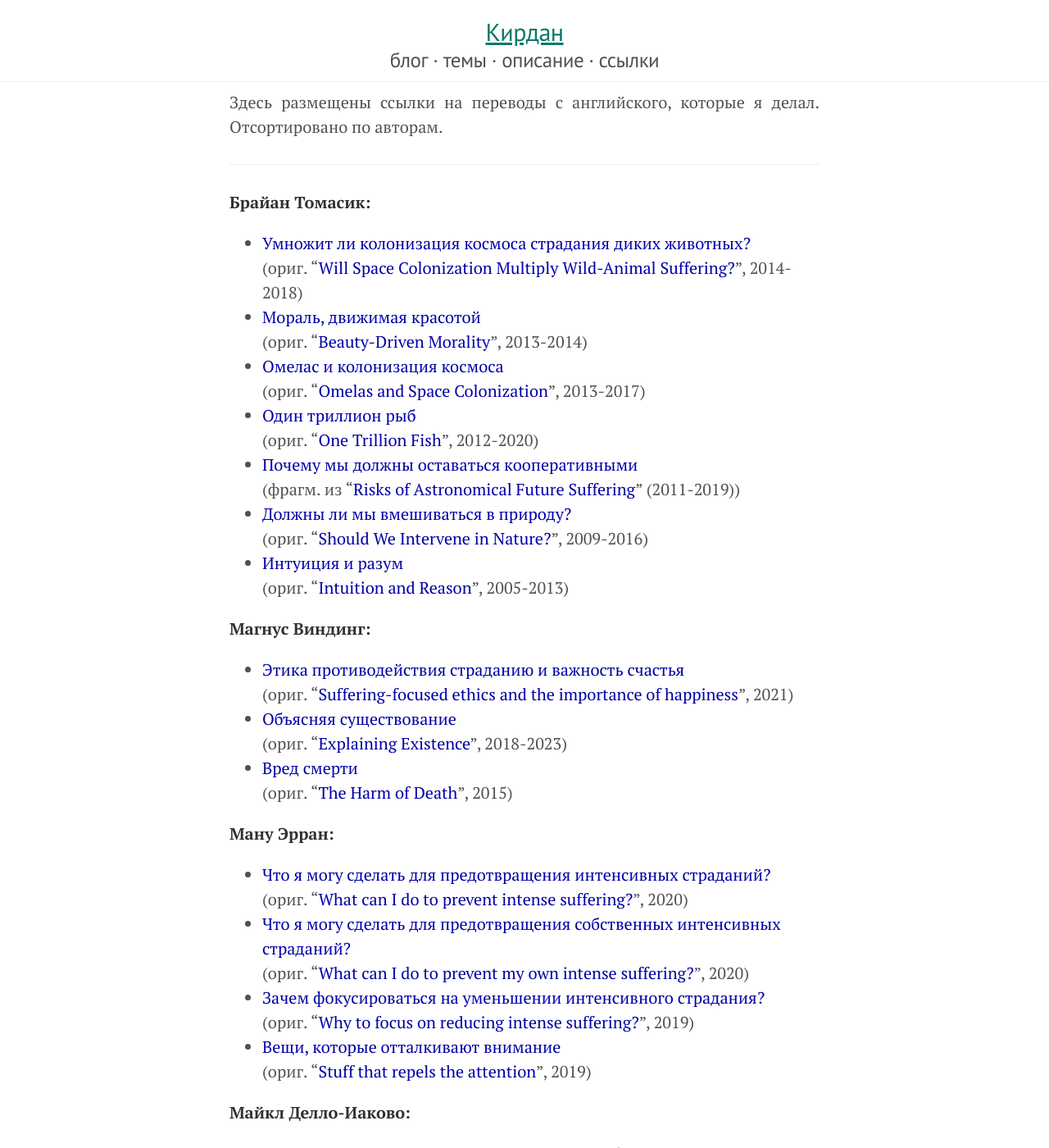
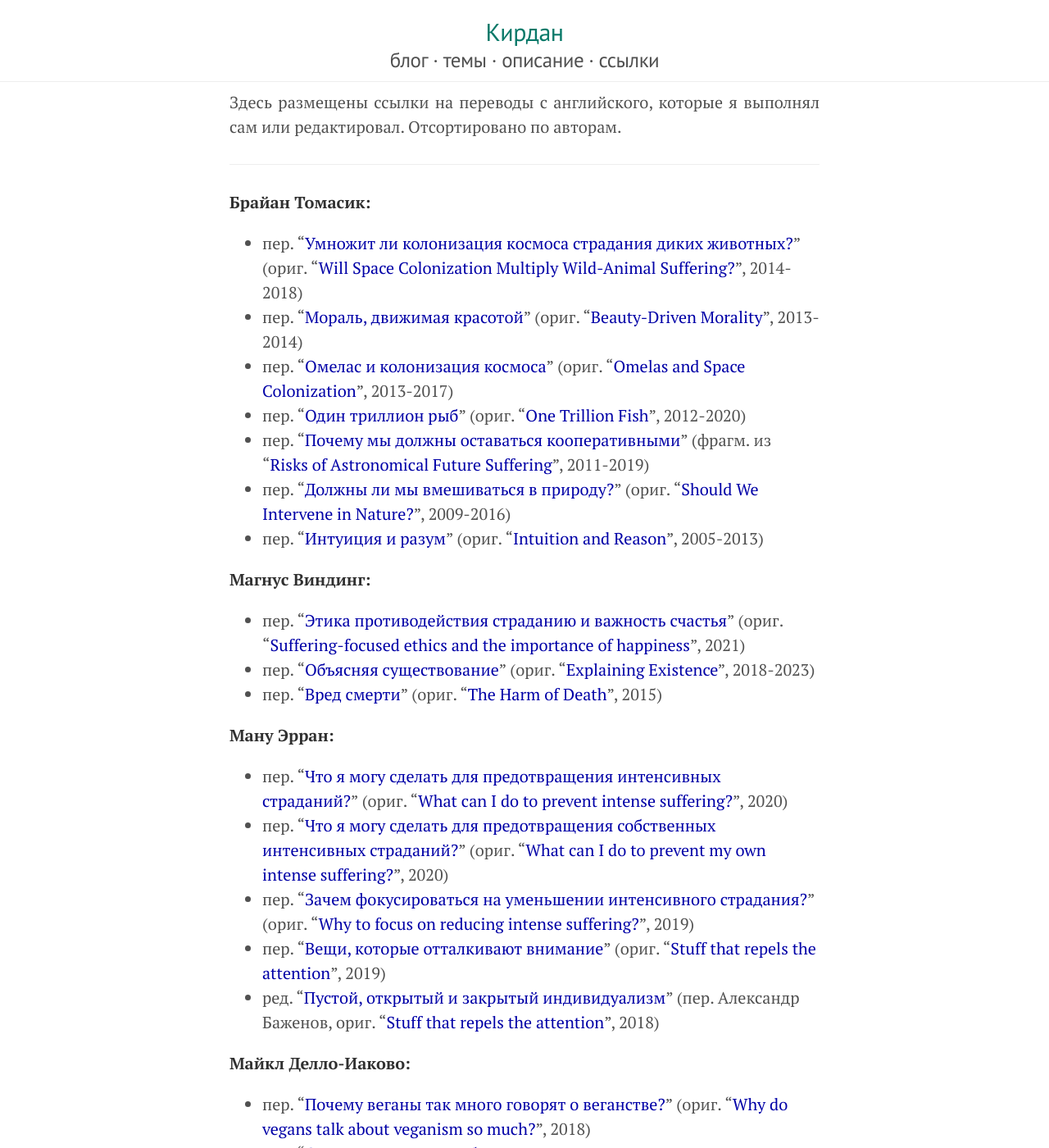
Before and after one commit to KKirdan/kkirdan.github.io, a Jekyll site: the page built from blog/translations.md, in a window 1280 px wide and 1400 px high. Shown: the whole window at 82% size. Built offline with Jekyll 4.4.1, drawn with Linux system fonts in a browser that asks for light colours; some of the changed text lies outside the part shown.

Commit message:
small fix

```diff
--- a/blog/translations.md
+++ b/blog/translations.md
@@ -1,48 +1,51 @@
 ---
 layout: blog
 title: "Кирдан: переводы"
-nav_id: 0
 ---
-Здесь размещены ссылки на переводы с английского, которые я делал. Отсортировано по авторам.
+Здесь размещены ссылки на переводы с английского, которые я выполнял сам или редактировал. Отсортировано по авторам.
 
 ---
 
 **Брайан Томасик:**
-* [Умножит ли колонизация космоса страдания диких животных?](https://reducingsuffering.github.io/brian-tomasik-will-space-colonization-multiply-wild-animal-suffering.html)<br>(ориг. "[Will Space Colonization Multiply Wild-Animal Suffering?](https://reducing-suffering.org/will-space-colonization-multiply-wild-animal-suffering/)", 2014-2018)
-* [Мораль, движимая красотой](https://reducingsuffering.github.io/brian-tomasik-beauty-driven-morality.html)<br>(ориг. "[Beauty-Driven Morality](https://reducing-suffering.org/beauty-driven-morality/)", 2013-2014)
-* [Омелас и колонизация космоса](https://reducingsuffering.github.io/brian-tomasik-omelas-and-space-colonization.html)<br>(ориг. "[Omelas and Space Colonization](https://reducing-suffering.org/omelas-and-space-colonization/)", 2013-2017)
-* [Один триллион рыб](https://reducingsuffering.github.io/brian-tomasik-one-trillion-fish.html)<br>(ориг. "[One Trillion Fish](https://reducing-suffering.org/one-trillion-fish/)", 2012-2020)
-* [Почему мы должны оставаться кооперативными](https://reducingsuffering.github.io/brian-tomasik-1.html)<br>(фрагм. из "[Risks of Astronomical Future Suffering](https://longtermrisk.org/risks-of-astronomical-future-suffering)" (2011-2019))
-* [Должны ли мы вмешиваться в природу?](https://reducingsuffering.github.io/brian-tomasik-should-we-intervene-in-nature.html)<br>(ориг. "[Should We Intervene in Nature?](https://reducing-suffering.org/should-we-intervene-in-nature/)", 2009-2016)
-* [Интуиция и разум](https://reducingsuffering.github.io/brian-tomasik-intuition-and-reason.html)<br>(ориг. "[Intuition and Reason](https://reducing-suffering.org/intuition-and-reason/)", 2005-2013)
+* пер. "[Умножит ли колонизация космоса страдания диких животных?](https://reducingsuffering.github.io/brian-tomasik-will-space-colonization-multiply-wild-animal-suffering.html)" (ориг. "[Will Space Colonization Multiply Wild-Animal Suffering?](https://reducing-suffering.org/will-space-colonization-multiply-wild-animal-suffering/)", 2014-2018)
+* пер. "[Мораль, движимая красотой](https://reducingsuffering.github.io/brian-tomasik-beauty-driven-morality.html)" (ориг. "[Beauty-Driven Morality](https://reducing-suffering.org/beauty-driven-morality/)", 2013-2014)
+* пер. "[Омелас и колонизация космоса](https://reducingsuffering.github.io/brian-tomasik-omelas-and-space-colonization.html)" (ориг. "[Omelas and Space Colonization](https://reducing-suffering.org/omelas-and-space-colonization/)", 2013-2017)
+* пер. "[Один триллион рыб](https://reducingsuffering.github.io/brian-tomasik-one-trillion-fish.html)" (ориг. "[One Trillion Fish](https://reducing-suffering.org/one-trillion-fish/)", 2012-2020)
+* пер. "[Почему мы должны оставаться кооперативными](https://reducingsuffering.github.io/brian-tomasik-1.html)" (фрагм. из "[Risks of Astronomical Future Suffering](https://longtermrisk.org/risks-of-astronomical-future-suffering)", 2011-2019)
+* пер. "[Должны ли мы вмешиваться в природу?](https://reducingsuffering.github.io/brian-tomasik-should-we-intervene-in-nature.html)" (ориг. "[Should We Intervene in Nature?](https://reducing-suffering.org/should-we-intervene-in-nature/)", 2009-2016)
+* пер. "[Интуиция и разум](https://reducingsuffering.github.io/brian-tomasik-intuition-and-reason.html)" (ориг. "[Intuition and Reason](https://reducing-suffering.org/intuition-and-reason/)", 2005-2013)
 
 **Магнус Виндинг:**
-* [Этика противодействия страданию и важность счастья](https://reducingsuffering.github.io/magnus-vinding-suffering-focused-ethics-and-the-importance-of-happiness.html)<br>(ориг. "[Suffering-focused ethics and the importance of happiness](https://magnusvinding.com/2021/01/12/the-importance-of-happiness/)", 2021)
-* [Объясняя существование](https://reducingsuffering.github.io/magnus-vinding-explaining-existence.html)<br>(ориг. "[Explaining Existence](https://magnusvinding.com/2018/08/16/explaining-existence/)", 2018-2023)
-* [Вред смерти](https://reducingsuffering.github.io/magnus-vinding-the-harm-of-death.html)<br>(ориг. "[The Harm of Death](https://www.utilitarianism.com/magnus-vinding/harm-death.html)", 2015)
+* пер. "[Этика противодействия страданию и важность счастья](https://reducingsuffering.github.io/magnus-vinding-suffering-focused-ethics-and-the-importance-of-happiness.html)" (ориг. "[Suffering-focused ethics and the importance of happiness](https://magnusvinding.com/2021/01/12/the-importance-of-happiness/)", 2021)
+* пер. "[Объясняя существование](https://reducingsuffering.github.io/magnus-vinding-explaining-existence.html)" (ориг. "[Explaining Existence](https://magnusvinding.com/2018/08/16/explaining-existence/)", 2018-2023)
+* пер. "[Вред смерти](https://reducingsuffering.github.io/magnus-vinding-the-harm-of-death.html)" (ориг. "[The Harm of Death](https://www.utilitarianism.com/magnus-vinding/harm-death.html)", 2015)
 
 **Ману Эрран:**
-* [Что я могу сделать для предотвращения интенсивных страданий?](https://reducingsuffering.github.io/manu-herran-what-can-i-do-to-prevent-intense-suffering.html)<br>(ориг. "[What can I do to prevent intense suffering?](https://manuherran.com/what-can-i-do-to-prevent-intense-suffering/)", 2020)
-* [Что я могу сделать для предотвращения собственных интенсивных страданий?](https://reducingsuffering.github.io/manu-herran-what-can-i-do-to-prevent-my-own-intense-suffering.html)<br>(ориг. "[What can I do to prevent my own intense suffering?](https://manuherran.com/what-can-i-do-to-prevent-my-own-intense-suffering/)", 2020)
-* [Зачем фокусироваться на уменьшении интенсивного страдания?](https://reducingsuffering.github.io/manu-herran-why-to-focus-on-reducing-intense-suffering.html)<br>(ориг. "[Why to focus on reducing intense suffering?](https://manuherran.com/why-to-focus-on-reducing-intense-suffering/)", 2019)
-* [Вещи, которые отталкивают внимание](https://reducingsuffering.github.io/manu-herran-stuff-that-repels-the-attention.html)<br>(ориг. "[Stuff that repels the attention](https://manuherran.com/stuff-that-repels-the-attention/)", 2019)
+* пер. "[Что я могу сделать для предотвращения интенсивных страданий?](https://reducingsuffering.github.io/manu-herran-what-can-i-do-to-prevent-intense-suffering.html)" (ориг. "[What can I do to prevent intense suffering?](https://manuherran.com/what-can-i-do-to-prevent-intense-suffering/)", 2020)
+* пер. "[Что я могу сделать для предотвращения собственных интенсивных страданий?](https://reducingsuffering.github.io/manu-herran-what-can-i-do-to-prevent-my-own-intense-suffering.html)" (ориг. "[What can I do to prevent my own intense suffering?](https://manuherran.com/what-can-i-do-to-prevent-my-own-intense-suffering/)", 2020)
+* пер. "[Зачем фокусироваться на уменьшении интенсивного страдания?](https://reducingsuffering.github.io/manu-herran-why-to-focus-on-reducing-intense-suffering.html)" (ориг. "[Why to focus on reducing intense suffering?](https://manuherran.com/why-to-focus-on-reducing-intense-suffering/)", 2019)
+* пер. "[Вещи, которые отталкивают внимание](https://reducingsuffering.github.io/manu-herran-stuff-that-repels-the-attention.html)" (ориг. "[Stuff that repels the attention](https://manuherran.com/stuff-that-repels-the-attention/)", 2019)
+* ред. "[Пустой, открытый и закрытый индивидуализм](https://reducingsuffering.github.io/manu-herran-empty-open-and-closed-individualism.html)" (пер. Александр Баженов, ориг. "[Stuff that repels the attention](https://manuherran.com/empty-open-and-closed-individualism/)", 2018)
 
 **Майкл Делло-Иаково:**
-* [Почему веганы так много говорят о веганстве?](https://reducingsuffering.github.io/michael-dello-iacovo-why-do-vegans-talk-about-veganism-so-much.html)<br>(ориг. "[Why do vegans talk about veganism so much?](https://www.michaeldello.com/vegans-talk-veganism-much/)", 2018)
-* [От утилитариста до аболициониста и назад через месяц](https://reducingsuffering.github.io/michael-dello-iacovo-from-utilitarian-to-abolitionist-and-back-in-a-month.html)<br>(ориг. "[From utilitarian to abolitionist and back in a month](https://www.michaeldello.com/from-utilitarian-to-abolitionist-and-back-in-a-month/)", 2016)
+* пер. "[Почему веганы так много говорят о веганстве?](https://reducingsuffering.github.io/michael-dello-iacovo-why-do-vegans-talk-about-veganism-so-much.html)" (ориг. "[Why do vegans talk about veganism so much?](https://www.michaeldello.com/vegans-talk-veganism-much/)", 2018)
+* пер. "[От утилитариста до аболициониста и назад через месяц](https://reducingsuffering.github.io/michael-dello-iacovo-from-utilitarian-to-abolitionist-and-back-in-a-month.html)" (ориг. "[From utilitarian to abolitionist and back in a month](https://www.michaeldello.com/from-utilitarian-to-abolitionist-and-back-in-a-month/)", 2016)
 
 **Рон Андерсон:**
-* [Зачем размышлять о страданиях](https://reducingsuffering.github.io/ron-anderson-contemplation-of-suffering-and-compassion.html)<br>(ориг. "[Contemplation of Suffering and Compassion](https://thesocietypages.org/worldsuffering/2015/02/14/why-think-about-suffering/)", 2015)
-* [Страдания бедных](https://reducingsuffering.github.io/ron-anderson-suffering-of-the-poor.html)<br>(ориг. "[Suffering of the Poor](https://thesocietypages.org/worldsuffering/2014/06/08/suffering-around-the-world/)", 2014)
+* пер. "[Зачем размышлять о страданиях](https://reducingsuffering.github.io/ron-anderson-contemplation-of-suffering-and-compassion.html)" (ориг. "[Contemplation of Suffering and Compassion](https://thesocietypages.org/worldsuffering/2015/02/14/why-think-about-suffering/)", 2015)
+* пер. "[Страдания бедных](https://reducingsuffering.github.io/ron-anderson-suffering-of-the-poor.html)" (ориг. "[Suffering of the Poor](https://thesocietypages.org/worldsuffering/2014/06/08/suffering-around-the-world/)", 2014)
 
 **Скотт Александер:**
-* [НЙТ угрожает моей безопасности, раскрывая мое настоящее имя, поэтому я удаляю блог](https://vk.com/@kirdan-slate-star-codex-2020-06-22)<br>(ориг. "[NYT Is Threatening My Safety By Revealing My Real Name, So I Am Deleting The Blog](https://slatestarcodex.com/2020/06/22/nyt-is-threatening-my-safety-by-revealing-my-real-name-so-i-am-deleting-the-blog/)", 2020)
+* пер. "[НЙТ угрожает моей безопасности, раскрывая мое настоящее имя, поэтому я удаляю блог](https://vk.com/@kirdan-slate-star-codex-2020-06-22)" (ориг. "[NYT Is Threatening My Safety By Revealing My Real Name, So I Am Deleting The Blog](https://slatestarcodex.com/2020/06/22/nyt-is-threatening-my-safety-by-revealing-my-real-name-so-i-am-deleting-the-blog/)", 2020)
 
 **Дэвид Пирс:**
-* [Черств ли негативный утилитаризм](https://reducingsuffering.github.io/david-pearce-2.html)<br>(фрагм. из [переписок](https://www.hedweb.com/social-media/pre2014.html), 2013)
+* пер. "[Черств ли негативный утилитаризм](https://reducingsuffering.github.io/david-pearce-2.html)" (фрагм. из [переписок](https://www.hedweb.com/social-media/pre2014.html), 2013)
 
 **Джон Стюарт Милль:**
-* [Тезисы о природе](https://reducingsuffering.github.io/john-stuart-mill-1.html)<br>(фрагм. из "[On Nature](https://www.lancaster.ac.uk/users/philosophy/texts/mill_on.htm)", 1874-1904)
+* пер. "[Тезисы о природе](https://reducingsuffering.github.io/john-stuart-mill-1.html)" (фрагм. из "[On Nature](https://www.lancaster.ac.uk/users/philosophy/texts/mill_on.htm)", 1874-1904)
+
+**Патрик Форбер & Рори Смид:**
+* ред. "[Наказание — скорее злоба, чем общее благо](https://reducingsuffering.github.io/patrick-forber-punishment-isnt-about-the-common-good-its-about-spite.html)" (пер. Александр Баженов, ориг. "[Punishment isn’t about the common good: it’s about spite](https://aeon.co/ideas/punishment-isnt-about-the-common-good-its-about-spite)", 2018)
 
 **Саймон Кнутссон:**
-* [Довод в один абзац в пользу этики, сфокусированной на страдании](https://reducingsuffering.github.io/simon-knutsson-the-one-paragraph-case-for-suffering-focused-ethics.html)<br>(ориг. "[The One-Paragraph Case for Suffering-Focused Ethics](https://www.simonknutsson.com/the-one-paragraph-case-for-suffering-focused-ethics)", 2016)
+* пер. "[Довод в один абзац в пользу этики, сфокусированной на страдании](https://reducingsuffering.github.io/simon-knutsson-the-one-paragraph-case-for-suffering-focused-ethics.html)" (ориг. "[The One-Paragraph Case for Suffering-Focused Ethics](https://www.simonknutsson.com/the-one-paragraph-case-for-suffering-focused-ethics)", 2016)
```
Also changed, not shown: blog/about.md (+2 -2 lines), index.md (+1 -1 lines).
